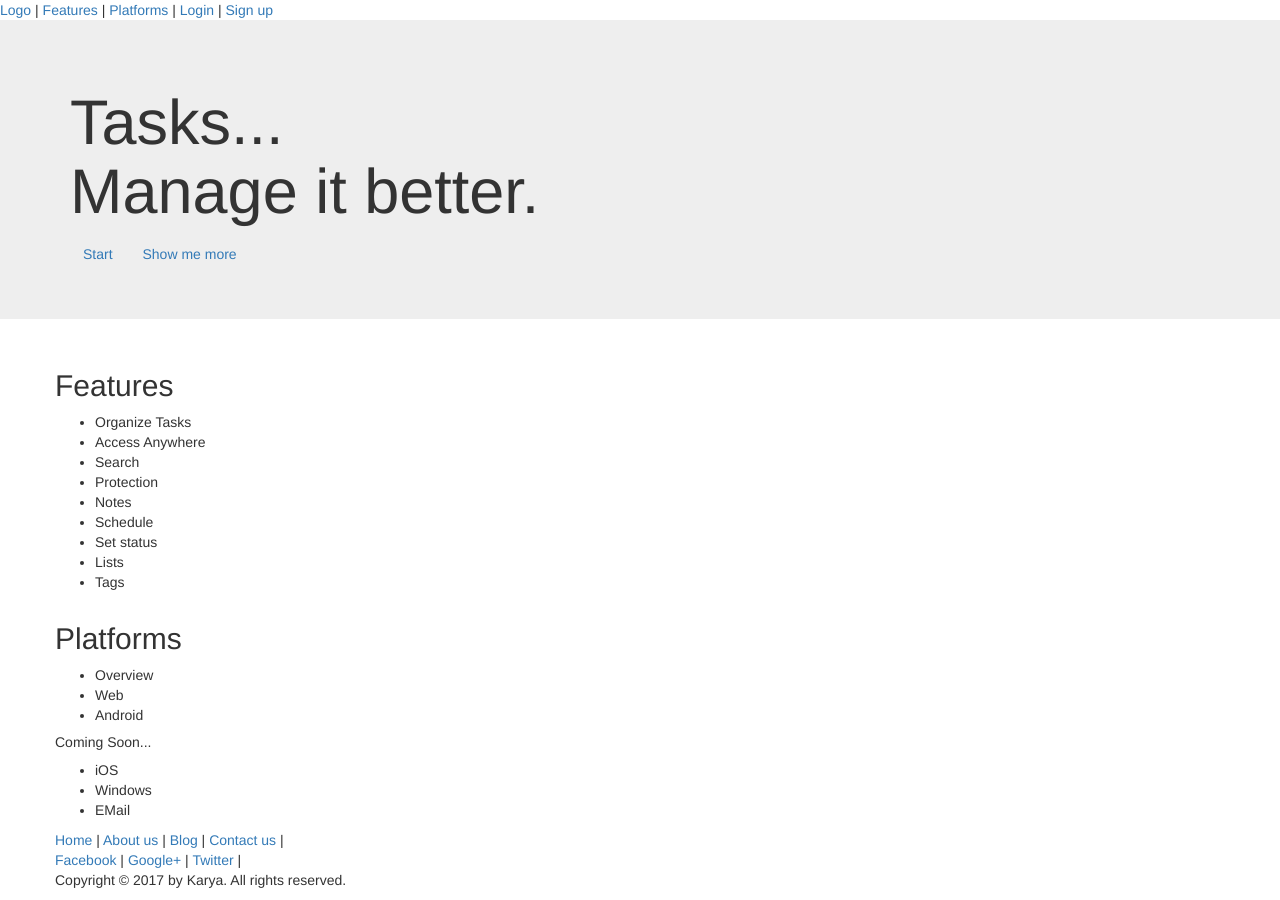
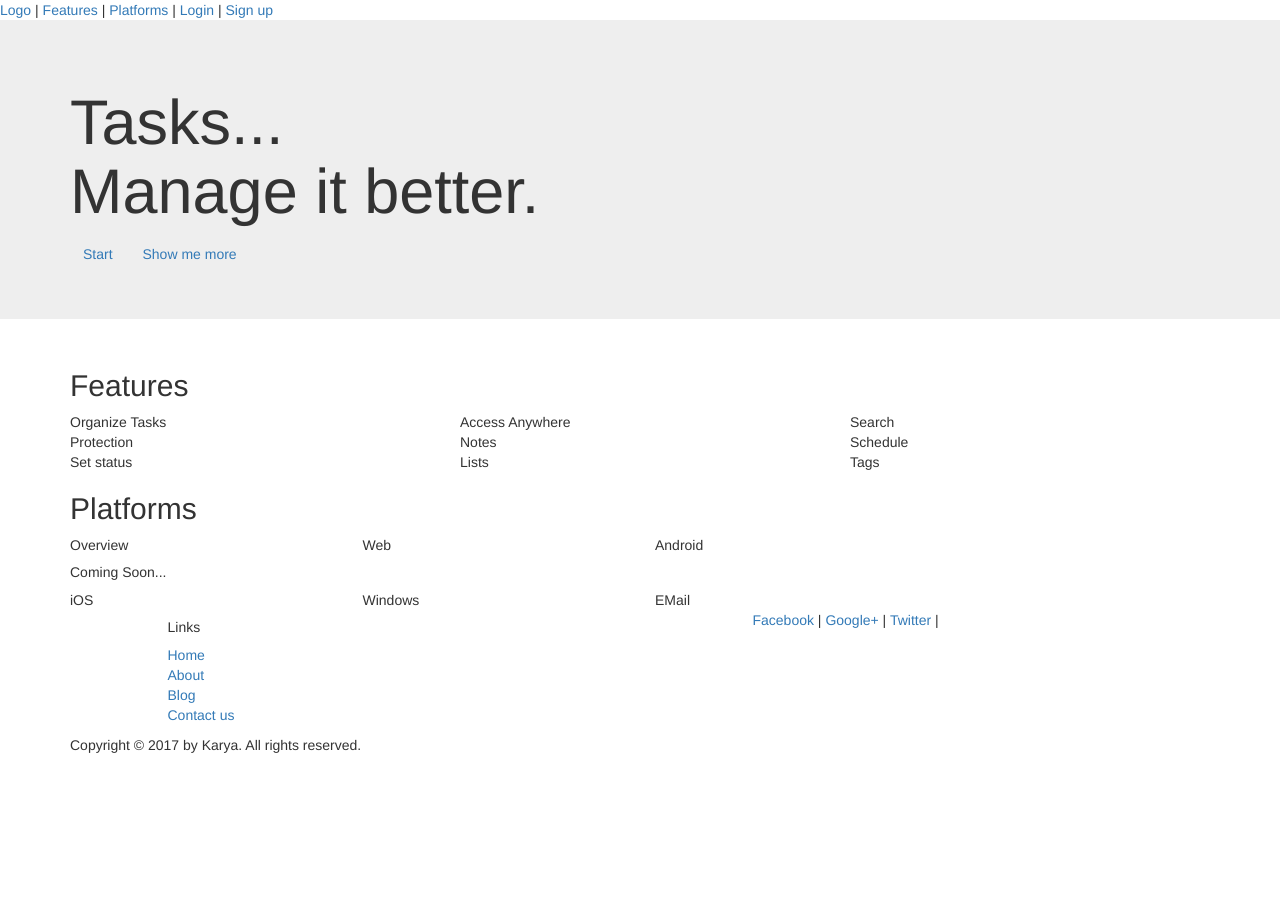
Before and after one commit to anupkallingal/AKALearn, a plain HTML site: page projects/karya/Index.html in a window 1280 px wide. After the commit the page ends 800 px from the top, so only its background shows below. Drawn offline with nearby package versions, Linux system fonts and the light colour scheme.

Commit message:
Added column classes to correct layout of various sections and footer of the page.

```diff
--- a/projects/karya/Index.html
+++ b/projects/karya/Index.html
@@ -44,32 +44,64 @@
 
         <section id="section-container" class="container">
             <section id="section-features" class="row">
-                <h2>Features</h2>
-                <ul>
-                    <li>Organize Tasks</li>
-                    <li>Access Anywhere</li>
-                    <li>Search</li>
-                    <li>Protection</li>
-                    <li>Notes</li>
-                    <li>Schedule</li>
-                    <li>Set status</li>
-                    <li>Lists</li>
-                    <li>Tags</li>
-                </ul>
+                <div class="col-xs-12">
+                    <h2>Features</h2>
+                </div>
+                <div class="col-xs-6 col-sm-4">
+                    Organize Tasks
+                </div>
+                <div class="col-xs-6 col-sm-4">
+                    Access Anywhere
+                </div>
+                <div class="col-xs-6 col-sm-4">
+                    Search
+                </div>
+                <div class="col-xs-6 col-sm-4">
+                    Protection
+                </div>
+                <div class="col-xs-6 col-sm-4">
+                    Notes
+                </div>
+                <div class="col-xs-6 col-sm-4">
+                    Schedule
+                </div>
+                <div class="col-xs-6 col-sm-4">
+                    Set status
+                </div>
+                <div class="col-xs-6 col-sm-4">
+                    Lists
+                </div>
+                <div class="col-xs-6 col-sm-4">
+                    Tags
+                </div>
             </section>
 
             <section id="section-platforms" class="row">
-                <h2>Platforms</h2>
-                <ul>
-                    <li>Overview</li>
-                    <li>Web</li>
-                    <li>Android</li>
-                </ul>
-                <h5>Coming Soon...</h5>
-                <ul>
-                    <li>iOS</li>
-                    <li>Windows</li>
-                    <li>EMail</li>
+                <div class="col-xs-12">
+                    <h2>Platforms</h2>
+                </div>
+                <div class="col-xs-6 col-sm-3">
+                    Overview
+                </div>
+                <div class="col-xs-6 col-sm-3">
+                    Web
+                </div>
+                <div class="col-xs-6 col-sm-3">
+                    Android
+                </div>
+
+                <div class="col-xs-12">
+                    <h5>Coming Soon...</h5>
+                </div>
+                <div class="col-xs-6 col-sm-3">
+                    iOS
+                </div>
+                <div class="col-xs-6 col-sm-3">
+                    Windows
+                </div>
+                <div class="col-xs-6 col-sm-3">
+                    EMail
+                </div>
                 </ul>
             </section>
         </section>
@@ -77,19 +109,25 @@
         <footer id="section-footer">
             <div class="container">
                 <div class="row">
-                    <div>
-                        <a href="Index.html">Home</a> |
-                        <a href="#">About us</a> |
-                        <a href="#">Blog</a> |
-                        <a href="#">Contact us</a> |
+                    <div class="col-xs-5 col-xs-offset-1 col-sm-2 col-sm-offset-1">
+                        <h5>Links</h5>
+                        <ul class="list-unstyled">
+                            <li><a href="#">Home</a></li>
+                            <li><a href="#">About</a></li>
+                            <li><a href="#">Blog</a></li>
+                            <li><a href="#">Contact us</a></li>
+                        </ul>
                     </div>
-                    <div>
+
+                    <div class="col-xs-12 col-sm-4 col-sm-offset-4">
                         <a href="#">Facebook</a> |
                         <a href="#">Google+</a> |
                         <a href="#">Twitter</a> |
                     </div>
 
-                    <p>Copyright © 2017 by Karya. All rights reserved.</p>
+                    <div class="col-xs-12">
+                        <p>Copyright © 2017 by Karya. All rights reserved.</p>
+                    </div>
                 </div>
             </div>
         </footer>
```
